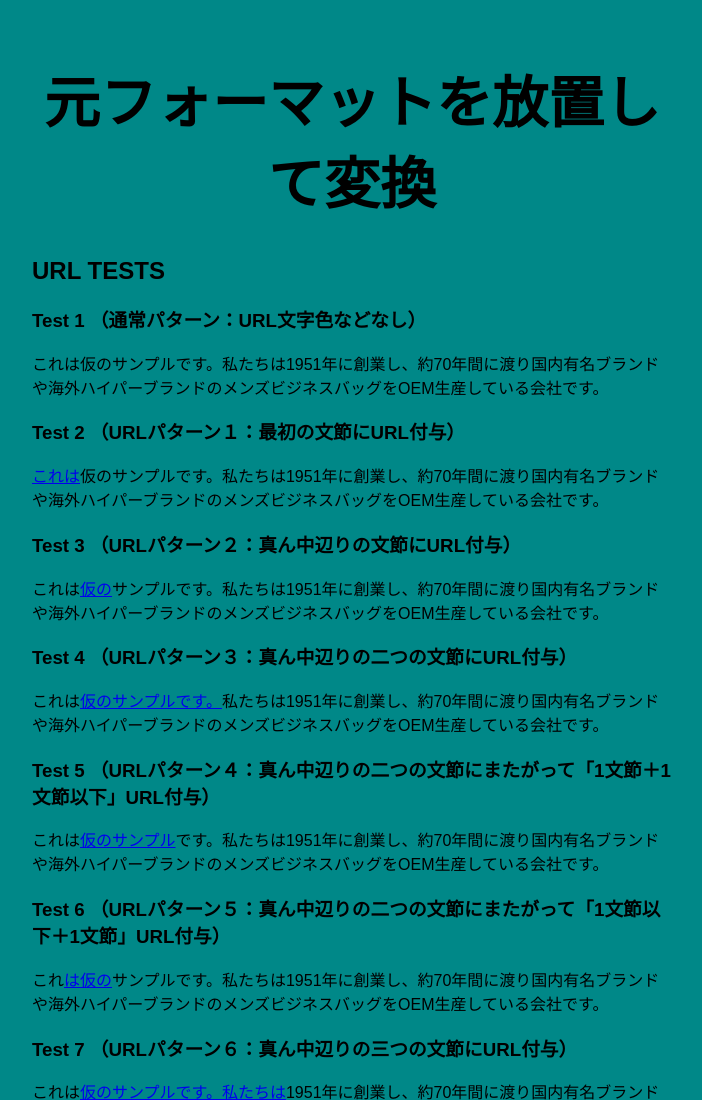
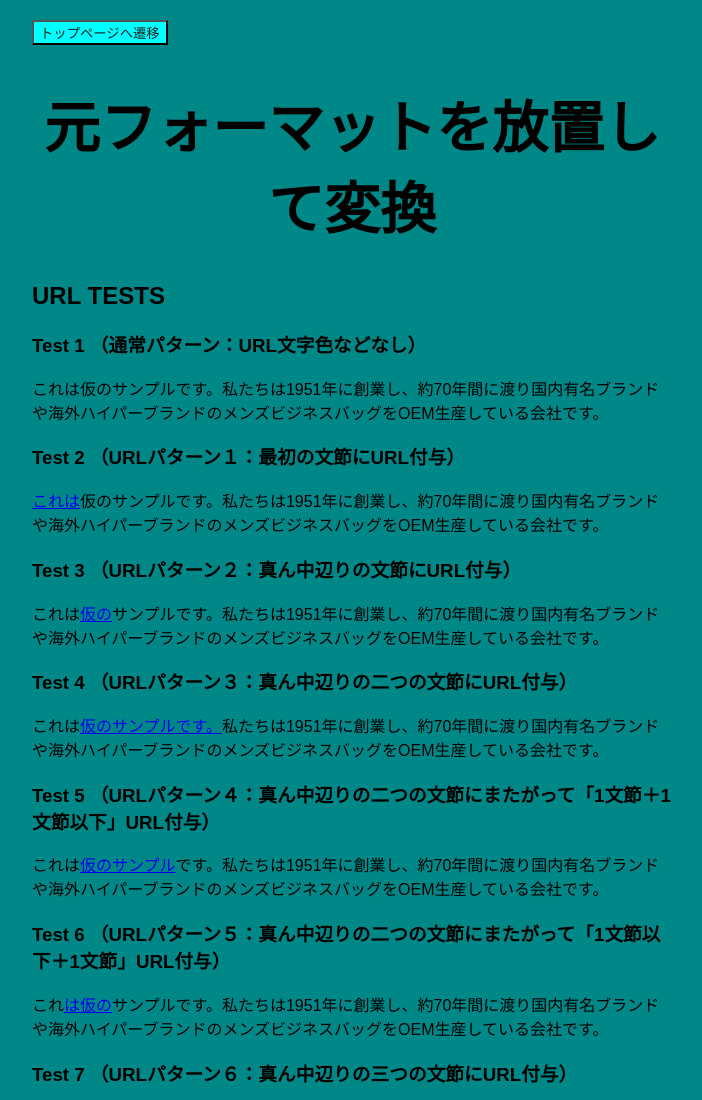
Before and after one commit to ssukuinda1/my-first-static-web-app, a plain HTML site: page src/formatRetainTest.html in a window 1280 px wide. Shown: the top 1100 px of the page, without its empty margins (288-990 px from the left). Drawn offline with Linux system fonts and the light colour scheme.

Commit message:
Update formatRetainTest.html

```diff
--- a/src/formatRetainTest.html
+++ b/src/formatRetainTest.html
@@ -11,6 +11,8 @@
 
 <body class="innerpage">
   <main>
+<button  onclick="window.location.href = '/index.html'">トップページへ遷移</button>
+    <br>
     <h1>元フォーマットを放置して変換</h1>
     <h2>URL TESTS</h2>
 <h3>Test 1 （通常パターン：URL文字色などなし）</h3>
```
